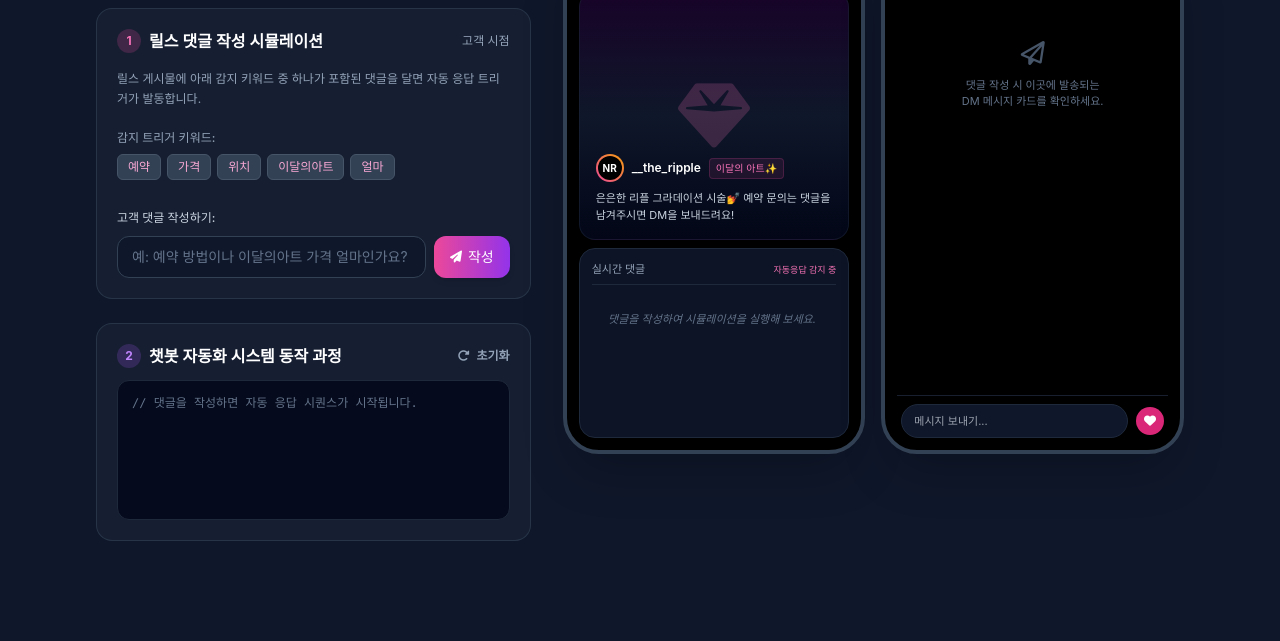
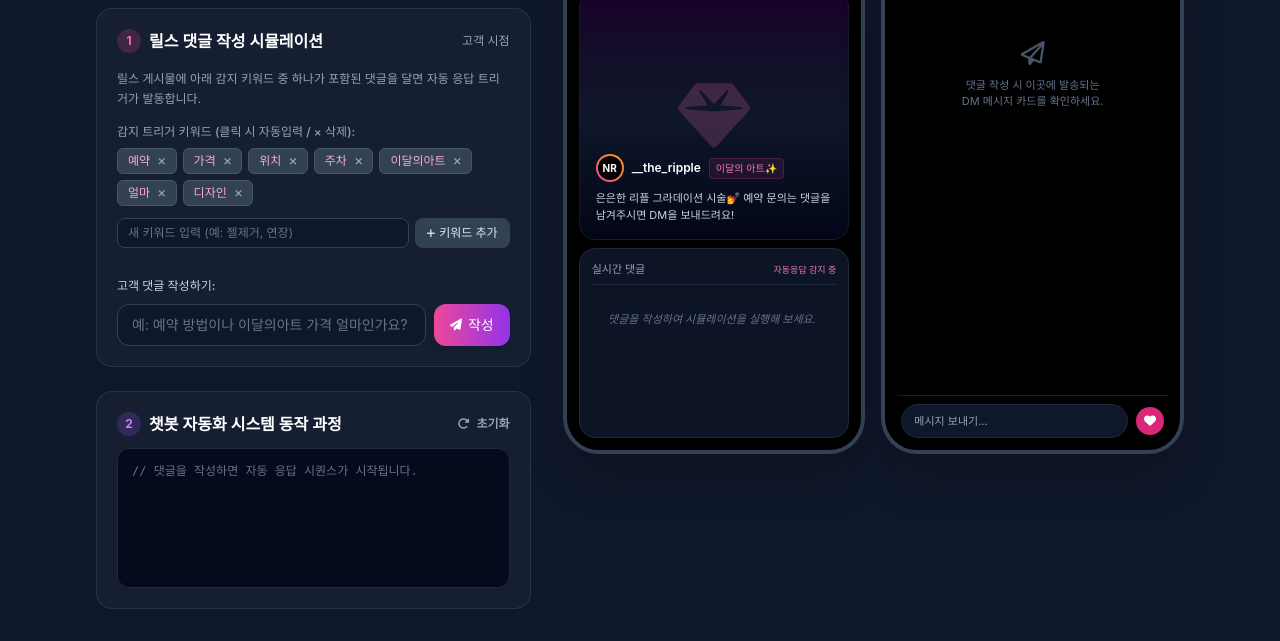
Before and after one commit to Kris5655/Kris34.github.io, a plain HTML site: page Index.html in a window 1280 px wide. Shown: the part 207-848 px from the top of the page. Before the commit the page ends 800 px from the top, so only its background shows below. Drawn offline with nearby package versions, Linux system fonts and the light colour scheme; a web font is replaced by a local one.

Commit message:
Add files via upload

```diff
--- a/Index.html
+++ b/Index.html
@@ -117,14 +117,19 @@
                         </p>
 
                         <!-- Keywords Pills -->
-                        <div class="space-y-1.5">
-                            <label class="text-xs text-slate-400 font-medium">감지 트리거 키워드:</label>
+                        <div class="space-y-2">
+                            <div class="flex items-center justify-between">
+                                <label class="text-xs text-slate-400 font-medium">감지 트리거 키워드 (클릭 시 자동입력 / × 삭제):</label>
+                            </div>
                             <div class="flex flex-wrap gap-1.5" id="keywordContainer">
-                                <span class="text-xs px-2.5 py-1 rounded-md bg-slate-700 text-pink-300 border border-slate-600 cursor-pointer hover:border-pink-500 transition-all" onclick="fillComment('예약 문의드려요!')">예약</span>
-                                <span class="text-xs px-2.5 py-1 rounded-md bg-slate-700 text-pink-300 border border-slate-600 cursor-pointer hover:border-pink-500 transition-all" onclick="fillComment('이달의 아트 가격 얼마인가요?')">가격</span>
-                                <span class="text-xs px-2.5 py-1 rounded-md bg-slate-700 text-pink-300 border border-slate-600 cursor-pointer hover:border-pink-500 transition-all" onclick="fillComment('위치 주차 가능한가요?')">위치</span>
-                                <span class="text-xs px-2.5 py-1 rounded-md bg-slate-700 text-pink-300 border border-slate-600 cursor-pointer hover:border-pink-500 transition-all" onclick="fillComment('이달의아트 디자인 보여주세요')">이달의아트</span>
-                                <span class="text-xs px-2.5 py-1 rounded-md bg-slate-700 text-pink-300 border border-slate-600 cursor-pointer hover:border-pink-500 transition-all" onclick="fillComment('네일 시술 얼마예요?')">얼마</span>
+                                <!-- 동적 렌더링 영역 -->
+                            </div>
+                            <!-- 새 키워드 추가 입력창 -->
+                            <div class="flex gap-1.5 pt-1">
+                                <input type="text" id="newKeywordInput" placeholder="새 키워드 입력 (예: 젤제거, 연장)" onkeypress="if(event.key==='Enter') addKeyword()" class="flex-1 bg-slate-900/90 border border-slate-700 rounded-lg px-2.5 py-1.5 text-xs text-slate-100 placeholder-slate-500 focus:outline-none focus:border-pink-500 transition-all">
+                                <button type="button" onclick="addKeyword()" class="bg-slate-700 hover:bg-pink-600 text-slate-200 hover:text-white text-xs font-medium px-3 py-1.5 rounded-lg transition-colors flex items-center gap-1 whitespace-nowrap">
+                                    <i class="fa-solid fa-plus text-[10px]"></i> 키워드 추가
+                                </button>
                             </div>
                         </div>
 
@@ -267,6 +272,46 @@
     <script>
         let toastTimeout;
         let currentModalUrl = '';
+        let triggerKeywords = ['예약', '가격', '위치', '주차', '이달의아트', '얼마', '디자인'];
+
+        function renderKeywords() {
+            const container = document.getElementById('keywordContainer');
+            if (!container) return;
+            container.innerHTML = triggerKeywords.map(kw => `
+                <span class="inline-flex items-center gap-1.5 text-xs px-2.5 py-1 rounded-md bg-slate-700 text-pink-300 border border-slate-600 hover:border-pink-500 transition-all">
+                    <span class="cursor-pointer" onclick="fillComment('${kw} 문의드려요!')">${kw}</span>
+                    <button type="button" onclick="removeKeyword('${kw}')" class="text-slate-400 hover:text-rose-400 text-[10px] ml-0.5" title="키워드 삭제">
+                        <i class="fa-solid fa-xmark"></i>
+                    </button>
+                </span>
+            `).join('');
+        }
+
+        function addKeyword() {
+            const input = document.getElementById('newKeywordInput');
+            const newKw = input.value.trim();
+            if (!newKw) {
+                showToast('추가할 키워드를 입력해주세요!');
+                return;
+            }
+            if (triggerKeywords.includes(newKw)) {
+                showToast('이미 등록된 키워드입니다.');
+                input.value = '';
+                return;
+            }
+            triggerKeywords.push(newKw);
+            input.value = '';
+            renderKeywords();
+            showToast(`'${newKw}' 키워드가 감지 목록에 추가되었습니다!`);
+        }
+
+        function removeKeyword(kw) {
+            triggerKeywords = triggerKeywords.filter(item => item !== kw);
+            renderKeywords();
+            showToast(`'${kw}' 키워드가 삭제되었습니다.`);
+        }
+
+        window.addEventListener('DOMContentLoaded', renderKeywords);
 
         function showToast(message) {
             const toast = document.getElementById('toastMessage');
@@ -396,8 +441,7 @@
 
             // 2. Keyword Detection
             setTimeout(() => {
-                const keywords = ['예약', '가격', '위치', '주차', '이달의아트', '얼마', '디자인'];
-                const matched = keywords.filter(kw => userComment.includes(kw));
+                const matched = triggerKeywords.filter(kw => userComment.includes(kw));
 
                 if (matched.length > 0) {
                     addLog(`키워드 감지 성공: [${matched.join(', ')}]`, 'trigger');
```
